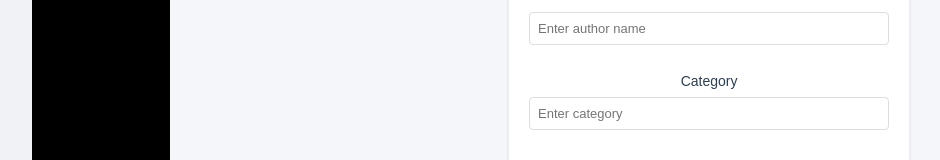
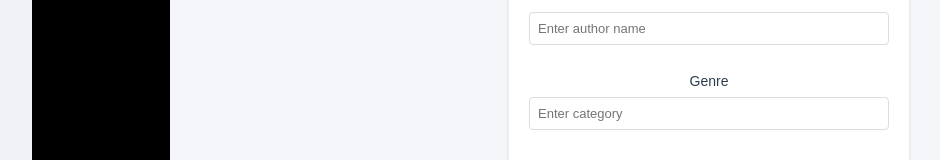
Before and after one commit to vkavith/PerScholas_Capstone_Library_Frontend, a React (Vite) app: page /add in a window 1280 px wide. Shown: the part 338-498 px from the top of the page, without its empty margins (0-940 px from the left). Built offline with nearby package versions, Linux system fonts and the light colour scheme.

Commit message:
Capstone Library Frontend

```diff
--- a/src/App.jsx
+++ b/src/App.jsx
@@ -4,6 +4,8 @@ import { BrowserRouter } from "react-router-dom";
 import HomePage from "./components/HomePage";
 //import HomePage from "./components/HomePage";
 import AddBooks from "./components/AddBooks.jsx";
+//import EditBooks from "./components/EditBooks.jsx";
+//import DeleteBooks from "./components/DeleteBooks";
 import Collection from "./components/BookCollection";
 
 import "./App.css";
@@ -15,8 +17,8 @@ function App() {
         <Routes>
           <Route path="/" element={<HomePage />} />
           <Route path="/add" element={<AddBooks />} />
-          {/*}  <Route path="/edit" element={<EditBook />} />
-  <Route path="/delete" element={<DeleteBook />} /> */}
+       {/*   <Route path="/edit" element={<EditBooks />} />
+          <Route path="/delete" element={<DeleteBooks />} />*/}
           <Route path="/collection" element={<Collection />} />
           <Route path="*" element={<h1>404 Not Found</h1>} />
         </Routes>
--- a/src/components/AddBooks.jsx
+++ b/src/components/AddBooks.jsx
@@ -102,7 +102,7 @@ function AddBook() {
             </div>
 
             <div className="form-field">
-              <label>Category</label>
+              <label>Genre</label>
               <input
                 type="text"
                 value={bookData.category}
```
Also changed, not shown: src/components/DeleteBooks.css (added), src/components/DeleteBooks.jsx (added), src/components/EditBooks.css (added), src/components/EditBooks.jsx (added).
